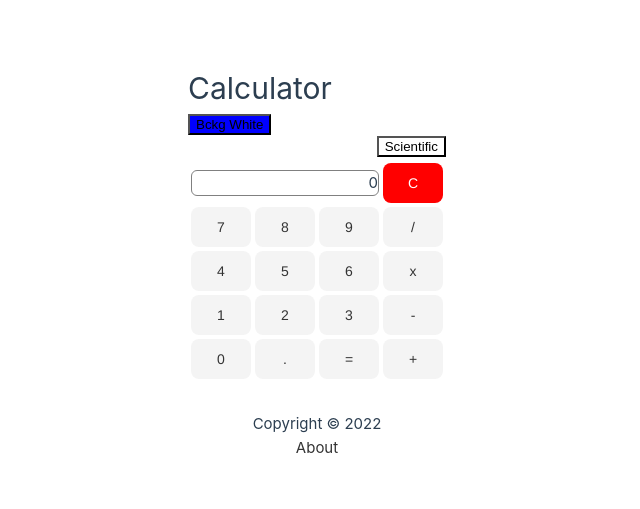
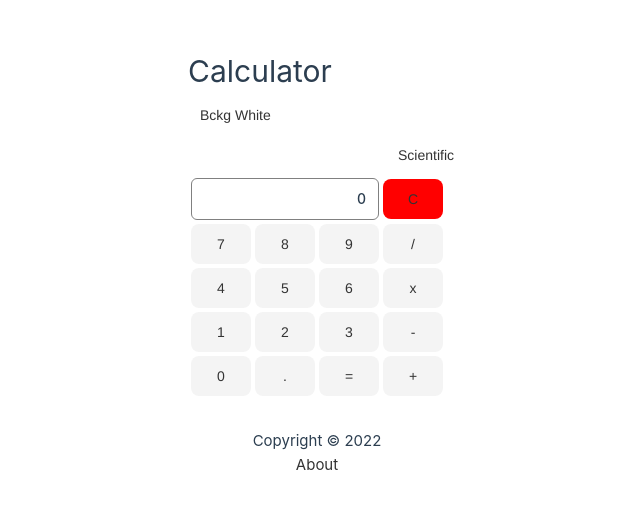
Before and after one commit to josecome/Calculator_Vuejs, a Vue app: page / in a window 1280 px wide. Shown: the part 153-662 px from the top of the page, without its empty margins (194-834 px from the left). Built offline with nearby package versions, Linux system fonts and the light colour scheme.

Commit message:
Minor updates

```diff
--- a/src/components/Button.vue
+++ b/src/components/Button.vue
@@ -1,5 +1,5 @@
 <template>
-    <button @click="onClick()" :style="{ background: color }" class="btn">
+    <button @click="onClick()" :style="{ background: color }" :class="{ class_name }" >
       {{ text }}
     </button>
 </template>
@@ -10,6 +10,7 @@
     props: {
       text: String,
       color: String,
+      class_name: String
     },
     methods: {
       onClick() {
@@ -18,3 +19,33 @@
     },
   }
   </script>
+  <style scoped>
+      .btn {
+        color: white;
+      }
+      .btn2 {
+        color: black;
+      }
+      button {
+        border-radius: 8px;
+        border-width: 0;
+        color: #333333;
+        cursor: pointer;
+        display: inline-block;
+        font-family: "Haas Grot Text R Web", "Helvetica Neue", Helvetica, Arial, sans-serif;
+        font-size: 14px;
+        font-weight: 500;
+        line-height: 20px;
+        list-style: none;
+        margin: 0;
+        padding: 10px 12px;
+        text-align: center;
+        transition: all 200ms;
+        vertical-align: baseline;
+        white-space: nowrap;
+        user-select: none;
+        -webkit-user-select: none;
+        touch-action: manipulation;
+        width: 60px;
+      }
+  </style>
--- a/src/components/Calculator.vue
+++ b/src/components/Calculator.vue
@@ -3,17 +3,27 @@
         <table>
             <tr>
                 <td colspan="3">
-                    <div id="lbl">
-                        <label>{{ nmbr }}</label>
-                    </div>
+                    <Label
+                        :text="nmbr"
+                    />
                 </td>
                 <td>
-                    <button class="btn_clean" @click="clean_screen()">C</button>
+                    <Button
+                        @btn-click="clean_screen()"
+                        :text="'C'"
+                        :color="'#FF0000'"
+                        :class_name="'btn'"
+                    />
                 </td>
             </tr>
             <tr v-for="btns_rows in buttons_in_array">
                 <td v-for="btns in btns_rows">
-                    <button @click="addNmber($event)">{{ btns }}</button>
+                    <Button
+                        @btn-click="addNmber(btns)"
+                        :text="btns"
+                        :color="'rgba(51, 51, 51, 0.05)'"
+                        :class_name="'btn2'"
+                    />
                 </td>
             </tr>
         </table>
@@ -21,13 +31,16 @@
 </template>
 
 <script>
+import Label from './Label.vue'
+import Button from './Button.vue'
 export default {
     name: 'Calculator',
     props: {
 
     },
     components: {
-
+        Label,
+        Button
     },
     data(){
         return{
@@ -39,7 +52,7 @@ export default {
     },
     methods: {
         addNmber(v){
-           var targetedVal = v.target.textContent;
+           var targetedVal = v;
            if("=" === targetedVal){
             if(this.lastop === "NA"){
                 return;
@@ -86,35 +99,7 @@ export default {
 </script>
 
 <style scoped>
-button {
-  background-color: rgba(51, 51, 51, 0.05);
-  border-radius: 8px;
-  border-width: 0;
-  color: #333333;
-  cursor: pointer;
-  display: inline-block;
-  font-family: "Haas Grot Text R Web", "Helvetica Neue", Helvetica, Arial, sans-serif;
-  font-size: 14px;
-  font-weight: 500;
-  line-height: 20px;
-  list-style: none;
-  margin: 0;
-  padding: 10px 12px;
-  text-align: center;
-  transition: all 200ms;
-  vertical-align: baseline;
-  white-space: nowrap;
-  user-select: none;
-  -webkit-user-select: none;
-  touch-action: manipulation;
-  width: 60px;
-}
-#lbl {
-  width: 100%;
-  border: 1px solid gray;
-  border-radius: 6px;
-  text-align: right;
-}
+
 .oper{
     background-color: #A9A9A9;
 }
@@ -122,8 +107,4 @@ button {
     background-color: #0000FF;
     color: white;
 }
-.btn_clean{
-    background-color: #FF0000;
-    color: white;
-}
 </style>
--- a/src/components/Header.vue
+++ b/src/components/Header.vue
@@ -4,7 +4,7 @@
       <Button
         @btn-click="toggleBackground"
         :text="changeBackground ? 'Bckg Blue' : 'Bckg White'"
-        :color="changeBackground ? 'white' : 'blue'"
+        :color="'white'"
     />
     </header>
   </template>
--- /dev/null
+++ b/src/components/Label.vue
@@ -0,0 +1,28 @@
+<template>
+    <label id="lbl" >
+      {{ text }}
+    </label>
+</template>
+
+  <script>
+  export default {
+    name: 'Label',
+    props: {
+      text: String
+    }
+  }
+  </script>
+  <style scoped>
+    #lbl {
+      width: 100%;
+      border: 1px solid gray;
+      border-radius: 6px;
+      text-align: right;
+      font-size: 14px;
+      font-weight: 500;
+      line-height: 20px;
+      list-style: none;
+      padding: 10px 12px;
+      display: inline-block;
+    }
+  </style>
```
